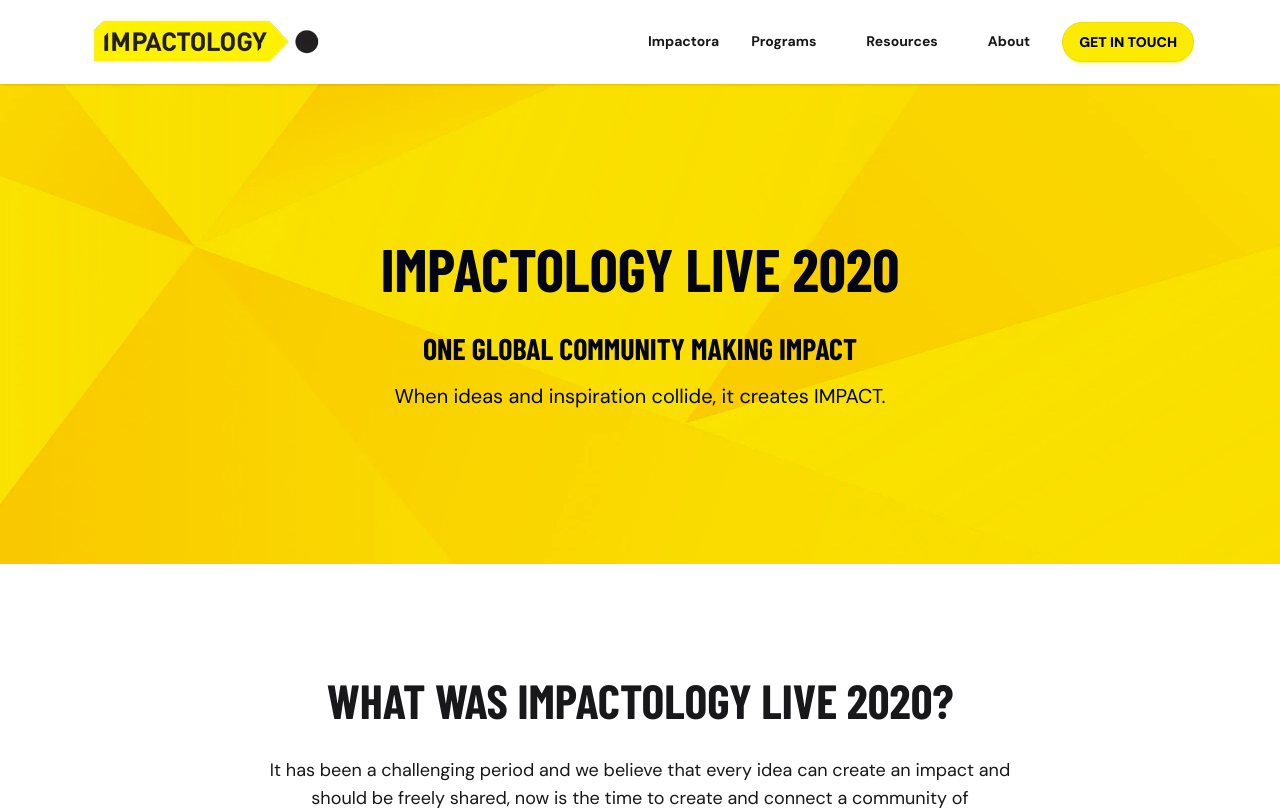
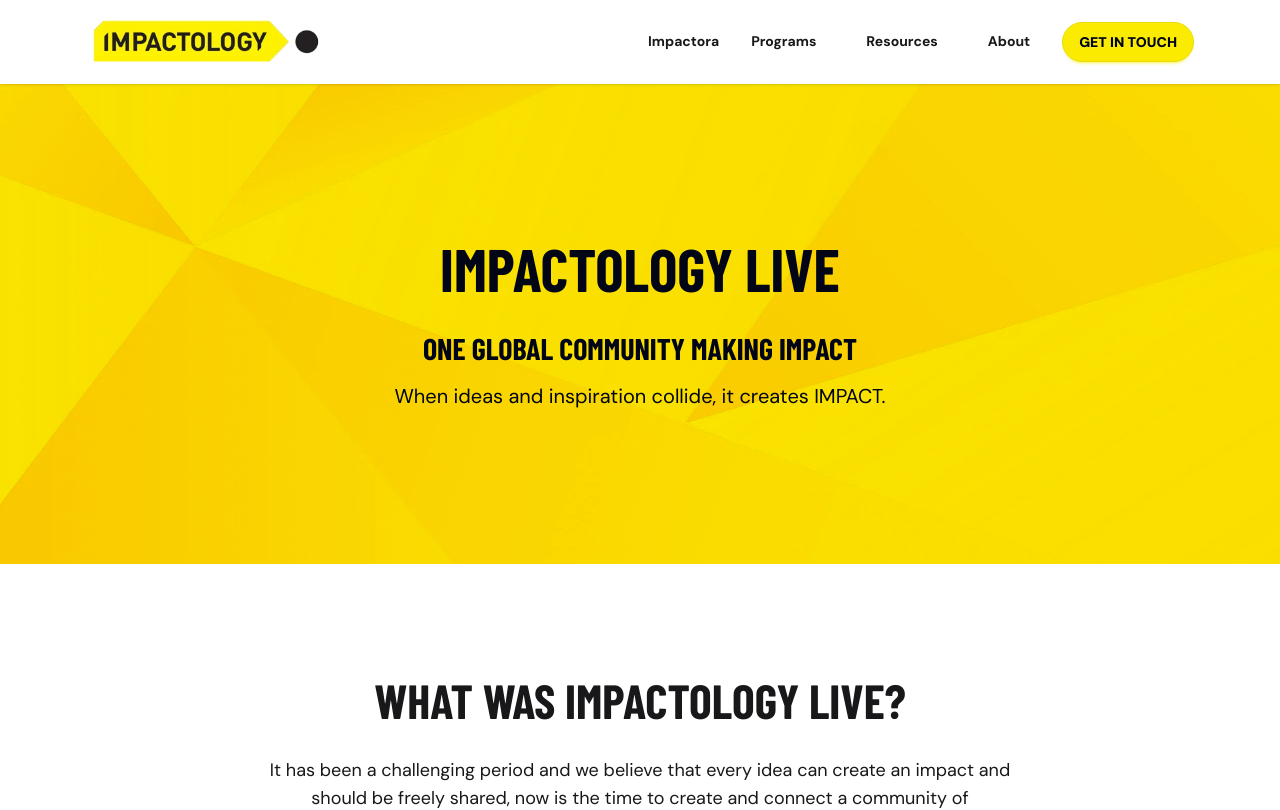
Before and after one commit to lsshawn/impactology-site, a SvelteKit app: page /impactology-live-2020 in a window 1280 px wide. Shown: the top 810 px of the page. Built offline with nearby package versions, Linux system fonts and the light colour scheme; no server answers; some icons are missing; a web font is replaced by a local one.

Commit message:
impactology-live: remove 2020 from title

```diff
--- a/src/routes/impactology-live-2020/+page.svelte
+++ b/src/routes/impactology-live-2020/+page.svelte
@@ -23,48 +23,61 @@
 		}
 	];
 
-	const talks: { name: string; title: string; videoId: string; impactLabel?: string; impact?: string }[] = [
+	const talks: {
+		name: string;
+		title: string;
+		videoId: string;
+		impactLabel?: string;
+		impact?: string;
+	}[] = [
 		{
 			name: 'Stella Kasadigli',
 			title: 'Co-Founder Women On Top, Writer',
 			videoId: 'dnDffwwthyE',
 			impactLabel: 'What Impact Means to Me',
-			impact: 'Impact to me is like watching paint dry – you think nothing is changing, until you eventually see you\'ve got a picture on the wall and a room where anybody has the chance to make something joyful and new.'
+			impact:
+				"Impact to me is like watching paint dry – you think nothing is changing, until you eventually see you've got a picture on the wall and a room where anybody has the chance to make something joyful and new."
 		},
 		{
 			name: 'Rana Hussain',
 			title: 'Diversity & Inclusion Consultant, Writer, and Broadcaster',
 			videoId: 'E9SHENWJaz0',
 			impactLabel: 'What Impact Means to Me',
-			impact: 'When you encounter something or someone that diverts you off the course you were on. However big or small the diversion, you are changed. We all have the ability to have an impact and the power of this is profound. Whether we choose to use that ability and how we use it is the true test.'
+			impact:
+				'When you encounter something or someone that diverts you off the course you were on. However big or small the diversion, you are changed. We all have the ability to have an impact and the power of this is profound. Whether we choose to use that ability and how we use it is the true test.'
 		},
 		{
 			name: 'Justin Robinson',
 			title: 'Writer, Director, Filmmaker',
 			videoId: 'r1kuY7PAEjk',
 			impactLabel: 'What Impact Means to Me',
-			impact: 'To make an impact, at least for me, is to connect with a fellow heart. My life as a filmmaker is partly an attempt to understand humanity, along with sharing what I\'ve understood so far.'
+			impact:
+				"To make an impact, at least for me, is to connect with a fellow heart. My life as a filmmaker is partly an attempt to understand humanity, along with sharing what I've understood so far."
 		},
 		{
 			name: 'Radek Sali',
-			title: 'Executive Chairman and Founder, Light Warrior Group, previous CEO of Swisse Wellness.',
+			title:
+				'Executive Chairman and Founder, Light Warrior Group, previous CEO of Swisse Wellness.',
 			videoId: 'VHEMJoLiChs',
 			impactLabel: 'What Impact Means to Me',
-			impact: 'Impact to me is like watching paint dry – you think nothing is changing, until you eventually see you\'ve got a picture on the wall and a room where anybody has the chance to make something joyful and new.'
+			impact:
+				"Impact to me is like watching paint dry – you think nothing is changing, until you eventually see you've got a picture on the wall and a room where anybody has the chance to make something joyful and new."
 		},
 		{
 			name: 'Mark LeBusque',
 			title: 'Founder & Director marklebusque.com',
 			videoId: 'pKqlXj0tB9k',
 			impactLabel: 'What Impact Means to Me',
-			impact: 'Impact means challenging people to reimagine how human work could be. We don\'t learn to be human out of a textbook.'
+			impact:
+				"Impact means challenging people to reimagine how human work could be. We don't learn to be human out of a textbook."
 		},
 		{
 			name: 'Sue Brierley',
 			title: 'Author of Lioness, and Mother of Saroo Brierley, The Boy Known as Lion',
 			videoId: 'M7Y3dQZBDG0',
 			impactLabel: 'What Impact Means to Me',
-			impact: 'I consider myself part of a bigger global family, particularly in relation to the other women on this planet…I\'d like to think my sisters in life, would look after children that have no parents and they would look after their sisters children they cannot themselves. I\'m hoping my sisters globally, will step up (with me) and do this better.'
+			impact:
+				"I consider myself part of a bigger global family, particularly in relation to the other women on this planet…I'd like to think my sisters in life, would look after children that have no parents and they would look after their sisters children they cannot themselves. I'm hoping my sisters globally, will step up (with me) and do this better."
 		},
 		{
 			name: "Lisa O'Neill",
@@ -74,10 +87,12 @@
 		},
 		{
 			name: 'Peter Shankman',
-			title: 'Dad, 5x Best Selling Author Futurist, Keynoter, Pod Host #1 ADHD Podcast "Faster Than Normal"',
+			title:
+				'Dad, 5x Best Selling Author Futurist, Keynoter, Pod Host #1 ADHD Podcast "Faster Than Normal"',
 			videoId: 'sUxE8Qwf2Bo',
 			impactLabel: 'What Impact Mean to Me',
-			impact: 'Knowing the five keywords to hold a consumer\'s attention. Understanding how to create content that your audience simply must share. Knowing how to get your audience to do your PR, sales, and marketing for you!'
+			impact:
+				"Knowing the five keywords to hold a consumer's attention. Understanding how to create content that your audience simply must share. Knowing how to get your audience to do your PR, sales, and marketing for you!"
 		},
 		{
 			name: 'Bassam Aramin & Rami Elhanan',
@@ -90,28 +105,32 @@
 			title: 'Mental Health Advocate & Actor',
 			videoId: 'LE0piZd1-HM',
 			impactLabel: 'What Impact Means to Me',
-			impact: 'Doing things daily to improve the lives of others. It is the small daily things that might help those around us. We can all make an impact.'
+			impact:
+				'Doing things daily to improve the lives of others. It is the small daily things that might help those around us. We can all make an impact.'
 		},
 		{
 			name: 'Jeremy Andrulis',
 			title: 'CEO, Third Idea',
 			videoId: 'r1r9-iTeXGU',
 			impactLabel: 'What Impact Means to Me',
-			impact: 'Individuals are typically judged by the totality of the decisions they make – but the lasting impact of decisions is often not the actual decision, it is \'how\' the decision was made. A meaningful decision making experience focuses on how decisions are made AND gaining the commitment of people.'
+			impact:
+				"Individuals are typically judged by the totality of the decisions they make – but the lasting impact of decisions is often not the actual decision, it is 'how' the decision was made. A meaningful decision making experience focuses on how decisions are made AND gaining the commitment of people."
 		},
 		{
 			name: 'Harry Koras',
 			title: 'Great Human',
 			videoId: 'K5I2kZ0uxwc',
 			impactLabel: 'What Impact Means to Me',
-			impact: 'An opportunity to tune into positivity and receive amazing information to grant you the courage to put yourself back together again and keep moving forward!'
+			impact:
+				'An opportunity to tune into positivity and receive amazing information to grant you the courage to put yourself back together again and keep moving forward!'
 		},
 		{
 			name: 'Dr. Raman Attri',
 			title: 'Performance Scientist, XpertX Research Forum',
 			videoId: 'NqRMTRhJ4O8',
 			impactLabel: 'What Impact Means to Me',
-			impact: 'The impact is to spark renewed clarity among people – clarity about themselves, their ideas, their strengths, their limitations, their choices and their paths in the world of chaos, uncertainty and noise. Once people have that clarity, they ignite a new chain of ideas and inspire more difference makers.'
+			impact:
+				'The impact is to spark renewed clarity among people – clarity about themselves, their ideas, their strengths, their limitations, their choices and their paths in the world of chaos, uncertainty and noise. Once people have that clarity, they ignite a new chain of ideas and inspire more difference makers.'
 		},
 		{
 			name: 'Peter Parthimos',
@@ -123,7 +142,8 @@
 			name: 'Duy Huynh & Marie McLeod',
 			title: 'Writer/Director, and Positive Psychology Therapist',
 			videoId: '-_H4mZwWRrg',
-			impact: 'What Impact Mean to Me (Duy Huynh): As a refugee, my earliest memories of life was upheaval, violence and trauma at sea. As I watch those I care about struggle, I\'ve always been optimistic that there is a way through the darkness, to learn about what makes us resilient and to find the secret formula to happiness. | What Impact Means to Me (Marie McLeod): Impact is my \'Ikigai\', my reason for being. It gets me up each day with a spring in my step, making my life whole. To impact those who struggle, is a gift – the more I give, the more I get. I\'m pact full, when I\'m impactful.'
+			impact:
+				"What Impact Mean to Me (Duy Huynh): As a refugee, my earliest memories of life was upheaval, violence and trauma at sea. As I watch those I care about struggle, I've always been optimistic that there is a way through the darkness, to learn about what makes us resilient and to find the secret formula to happiness. | What Impact Means to Me (Marie McLeod): Impact is my 'Ikigai', my reason for being. It gets me up each day with a spring in my step, making my life whole. To impact those who struggle, is a gift – the more I give, the more I get. I'm pact full, when I'm impactful."
 		},
 		{
 			name: 'Paul Harrison',
@@ -136,49 +156,56 @@
 			title: 'Engagement Expert',
 			videoId: 'prG4cQ5RqBY',
 			impactLabel: 'What Impact Mean to Me',
-			impact: 'One person can make a mark, but it takes a tribe to create real impact. The best way to create massive positive change in the world is to create places and spaces where other people thrive. Engagement is the ultimate impact multiplier.'
+			impact:
+				'One person can make a mark, but it takes a tribe to create real impact. The best way to create massive positive change in the world is to create places and spaces where other people thrive. Engagement is the ultimate impact multiplier.'
 		},
 		{
 			name: 'Richenda Vermeulen',
 			title: 'Founder and CEO, Ntegrity',
 			videoId: 'f0iQIPzyp0E',
 			impactLabel: 'What Impact Means to Me',
-			impact: 'Impact isn\'t a measure, it\'s a way of operating in the world to make it better. Your people, your office, your profits…even your marketing have the potential to create change.'
+			impact:
+				"Impact isn't a measure, it's a way of operating in the world to make it better. Your people, your office, your profits…even your marketing have the potential to create change."
 		},
 		{
 			name: 'Mark Goodie',
 			title: 'CEO – Merri Outreach Support Service Ltd.',
 			videoId: 'szNi5zqm2WI',
 			impactLabel: 'What Impact Means to Me',
-			impact: 'Treat all people equally by ensuring they feel welcomed, connected, involved, secure and supported.'
+			impact:
+				'Treat all people equally by ensuring they feel welcomed, connected, involved, secure and supported.'
 		},
 		{
 			name: 'Kirsten Forgione',
 			title: 'Director & Psychologist, Myndly',
 			videoId: 'qpq4cr0FQHM',
 			impactLabel: 'What Impact Means To Me',
-			impact: 'The definition of impact, as stated in the English dictionary, is "coming into forcible contact with an object", and "having marked effect or influence". And whilst this definition, in my view, captures the essence of impact – that is, to effect or influence – I believe it overlooks two important ideas, that capture what impact means to me. Specifically, that; a small gesture can also have marked effect or influence. And that having an impact on someone, means effecting or influencing them to think, feel or do something differently (or in a way they had not thought of before).'
+			impact:
+				'The definition of impact, as stated in the English dictionary, is "coming into forcible contact with an object", and "having marked effect or influence". And whilst this definition, in my view, captures the essence of impact – that is, to effect or influence – I believe it overlooks two important ideas, that capture what impact means to me. Specifically, that; a small gesture can also have marked effect or influence. And that having an impact on someone, means effecting or influencing them to think, feel or do something differently (or in a way they had not thought of before).'
 		},
 		{
 			name: 'Harpreet Ghumman',
 			title: 'Learning & Organization Development Leader, D&I Strategist, Executive coach',
 			videoId: '_2q9eDVUXPA',
 			impactLabel: 'What Impact Means to Me',
-			impact: 'Free flowing waves touching each other, causing numerous reflections to build up – leaving one in a better space than before at mind, body and soul level that triggers an action that can or cannot be measured. And paving the way for others to soak in the waves & reflect.'
+			impact:
+				'Free flowing waves touching each other, causing numerous reflections to build up – leaving one in a better space than before at mind, body and soul level that triggers an action that can or cannot be measured. And paving the way for others to soak in the waves & reflect.'
 		},
 		{
 			name: 'Ruby Lee',
 			title: 'Intuitive Business Coach',
 			videoId: 'u--OQQAohIY',
 			impactLabel: 'What Impact Means to Me',
-			impact: 'To make an impact I believe you need to be living your values and your purpose work. For me, I feel I make the biggest impact when I truly connect with people, when I feel free to create, and when I am having fun in my business.'
+			impact:
+				'To make an impact I believe you need to be living your values and your purpose work. For me, I feel I make the biggest impact when I truly connect with people, when I feel free to create, and when I am having fun in my business.'
 		},
 		{
 			name: 'Joshua Ross',
 			title: 'Co-CEO, Humanitix',
 			videoId: 'gcs5ahD43d0',
 			impactLabel: 'What Impact Means to Me',
-			impact: 'For me impact is a change in the world\'s trajectory, at any level, for the better of the human condition or natural environment. I think the greatest and rarest impact is when one creates a shift in the moral landscape. History is an evolution of morality over time, what we do today (hopefully) will look terrible in 500 years.'
+			impact:
+				"For me impact is a change in the world's trajectory, at any level, for the better of the human condition or natural environment. I think the greatest and rarest impact is when one creates a shift in the moral landscape. History is an evolution of morality over time, what we do today (hopefully) will look terrible in 500 years."
 		},
 		{
 			name: 'Rosie Thomas',
@@ -197,7 +224,8 @@
 			title: 'Head of Foundation at Atlassian',
 			videoId: '9k9gAGmuOw4',
 			impactLabel: 'What Impact Means to Me',
-			impact: 'The Atlassian Foundation focuses on two strategic goals: 1. Education – helping to educate millions of disadvantaged youth, preparing them for the workforce of the future; and 2. Pledge 1% – helping to bring out the best of business by growing the Pledge 1% movement.'
+			impact:
+				'The Atlassian Foundation focuses on two strategic goals: 1. Education – helping to educate millions of disadvantaged youth, preparing them for the workforce of the future; and 2. Pledge 1% – helping to bring out the best of business by growing the Pledge 1% movement.'
 		},
 		{
 			name: 'Nataly Kogan',
@@ -213,10 +241,12 @@
 		},
 		{
 			name: 'Roula Christie',
-			title: "Radio Host 'The Roula and Ryan Show' 104.1KRBE | 'Weekends With Roula' – syndicated nationwide in the US.",
+			title:
+				"Radio Host 'The Roula and Ryan Show' 104.1KRBE | 'Weekends With Roula' – syndicated nationwide in the US.",
 			videoId: '_HRR1X7xL8E',
 			impactLabel: 'What Impact Means to Me',
-			impact: 'I really do love what I do every morning. I absolutely relate to the struggle of life through the listeners\' eyes. Knowing that I help wake people up and get them through their day with smiles on their faces is such a humbling and rewarding feeling. I am all about Family and helping people feel like a part of one. It seems like every day on the radio I meet someone new who moves me, surprises me, and challenges me.'
+			impact:
+				"I really do love what I do every morning. I absolutely relate to the struggle of life through the listeners' eyes. Knowing that I help wake people up and get them through their day with smiles on their faces is such a humbling and rewarding feeling. I am all about Family and helping people feel like a part of one. It seems like every day on the radio I meet someone new who moves me, surprises me, and challenges me."
 		},
 		{
 			name: 'Bassam Aramin & Rami Elhanan',
@@ -318,16 +348,16 @@
 </script>
 
 <SEO
-	title="Impactology Live 2020 | Create an Impact | Impactology"
+	title="Impactology Live | Create an Impact | Impactology"
 	description="Last November 2020, the Impactology Live 3-day event connected 33 global speakers that are having an impact with those wanting to be inspired to learn more."
-	ogTitle="Impactology Live 2020 | Create an Impact | Impactology"
+	ogTitle="Impactology Live | Create an Impact | Impactology"
 	ogDescription="Last November 2020, the Impactology Live 3-day event connected 33 global speakers that are having an impact with those wanting to be inspired to learn more."
 	ogType="website"
 	canonical="https://impactology.com.au/impactology-live-2020"
 	jsonLd={{
 		'@context': 'https://schema.org',
 		'@type': 'Event',
-		name: 'Impactology Live 2020',
+		name: 'Impactology Live',
 		description:
 			'A 3-day virtual event connecting 33 global speakers that are having impact with those wanting to be inspired to learn more and do more.',
 		startDate: '2020-11-19',
@@ -352,17 +382,17 @@
 	style="background-image: url('/geometric-pattern.webp'); background-size: cover; background-position: center; background-blend-mode: multiply;"
 >
 	<div class="container-custom text-center">
-		<h2 class="text-4xl md:text-6xl mb-8 font-bold">IMPACTOLOGY LIVE 2020</h2>
+		<h2 class="text-4xl md:text-6xl mb-8 font-bold">IMPACTOLOGY LIVE</h2>
 		<h2 class="text-2xl md:text-3xl mb-4 font-bold">ONE GLOBAL COMMUNITY MAKING IMPACT</h2>
 		<p class="text-xl">When ideas and inspiration collide, it creates IMPACT.</p>
 	</div>
 </section>
 
-<!-- What Was Impactology Live 2020 -->
+<!-- What Was Impactology Live -->
 <section class="py-20 md:py-28 bg-base-100">
 	<div class="container-custom">
 		<div class="max-w-3xl mx-auto text-center">
-			<h4 class="text-2xl md:text-5xl font-bold mb-8">WHAT WAS IMPACTOLOGY LIVE 2020?</h4>
+			<h4 class="text-2xl md:text-5xl font-bold mb-8">WHAT WAS IMPACTOLOGY LIVE?</h4>
 			<p class="text-lg mb-6">
 				It has been a challenging period and we believe that every idea can create an impact and
 				should be freely shared, now is the time to create and connect a community of
@@ -382,14 +412,14 @@
 <!-- Talks Section -->
 <section id="videos" class="py-20 md:py-28 bg-base-200">
 	<div class="container-custom">
-		<h2 class="text-center mb-16 font-bold text-3xl md:text-6xl">IMPACTOLOGY LIVE 2020 TALKS</h2>
+		<h2 class="text-center mb-16 font-bold text-3xl md:text-6xl">IMPACTOLOGY LIVE TALKS</h2>
 		<div class="grid grid-cols-1 md:grid-cols-3 gap-10">
 			{#each talks as talk}
 				<div class="flex flex-col gap-3">
 					<div class="aspect-video w-full">
 						<iframe
 							src="https://www.youtube-nocookie.com/embed/{talk.videoId}"
-							title="{talk.name} — Impactology Live 2020"
+							title="{talk.name} — Impactology Live"
 							frameborder="0"
 							allow="accelerometer; autoplay; clipboard-write; encrypted-media; gyroscope; picture-in-picture; web-share"
 							allowfullscreen
```
